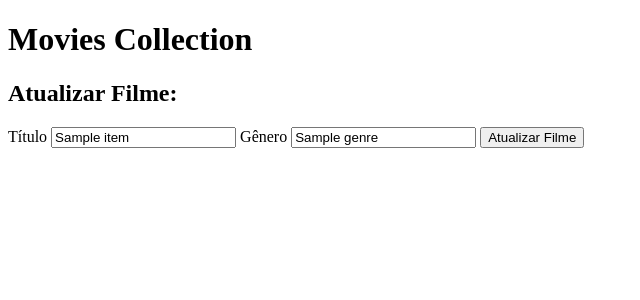
After one commit to luizcdprof/movies-collection, a Flask app: page /update/1 in a window 1280 px wide. The commit adds this page. Shown: the top 300 px of the page, without its empty margins (0-640 px from the left). Run offline with Flask 3, Linux system fonts and the light colour scheme; a database or web service that is not in the repository returns one stand-in record (values such as "Sample title"); data that the repository does not hold is empty; some libraries are stand-ins or nearby versions.

Commit message:
frontend ok

```diff
--- a/app.py
+++ b/app.py
@@ -23,5 +23,29 @@ def index():
             movies = []
     return render_template('index.html', movies=movies)
 
+@app.route('/delete/<int:id>')
+def delete(id):
+    requests.delete(f'{API_URL}/{id}')
+    return redirect('/')
+
+@app.route('/update/<int:id>', methods=['GET', 'POST'])
+def update(id):
+    if request.method == 'POST':
+        title = request.form['title']
+        genre = request.form['genre']
+        requests.put(
+            f'{API_URL}/{id}',
+            json={'title': title, 'genre': genre}
+        )
+        return redirect('/')
+
+    response = requests.get(f'{API_URL}/{id}')
+    if response.status_code == 200:
+        movie = response.json()
+    else:
+        movie = {}
+
+    return render_template('update.html', movie=movie)
+
 if __name__ == '__main__':
     app.run(port=5001, debug=True)
--- a/templates/base.html
+++ b/templates/base.html
@@ -4,6 +4,7 @@
     <meta charset="UTF-8">
     <meta name="viewport" content="width=device-width, initial-scale=1.0">
     <title>Movies Collection</title>
+    <link rel="stylesheet" href="https://cdnjs.cloudflare.com/ajax/libs/font-awesome/6.6.0/css/all.min.css" integrity="sha512-Kc323vGBEqzTmouAECnVceyQqyqdsSiqLQISBL29aUW4U/M7pSPA/gEUZQqv1cwx4OnYxTxve5UMg5GT6L4JJg==" crossorigin="anonymous" referrerpolicy="no-referrer" />
 </head>
 <body>
     {% block header %}
--- /dev/null
+++ b/templates/update.html
@@ -0,0 +1,14 @@
+{% extends 'base.html' %}
+
+{% block content %}
+    <h1>Movies Collection</h1>
+
+    <h2>Atualizar Filme:</h2>
+    <form action="/update/{{ movie['id'] }}" method="post">
+        <label for="title">Título</label>
+        <input type="text" id="title" name="title" value="{{ movie['title'] }}" required>
+        <label for="genre">Gênero</label>
+        <input type="text" id="genre" name="genre" value="{{ movie['genre'] }}" required>
+        <button type="submit">Atualizar Filme</button>
+    </form>
+{% endblock %}
```
Also changed, not shown: templates/index.html (+9 -1 lines).
